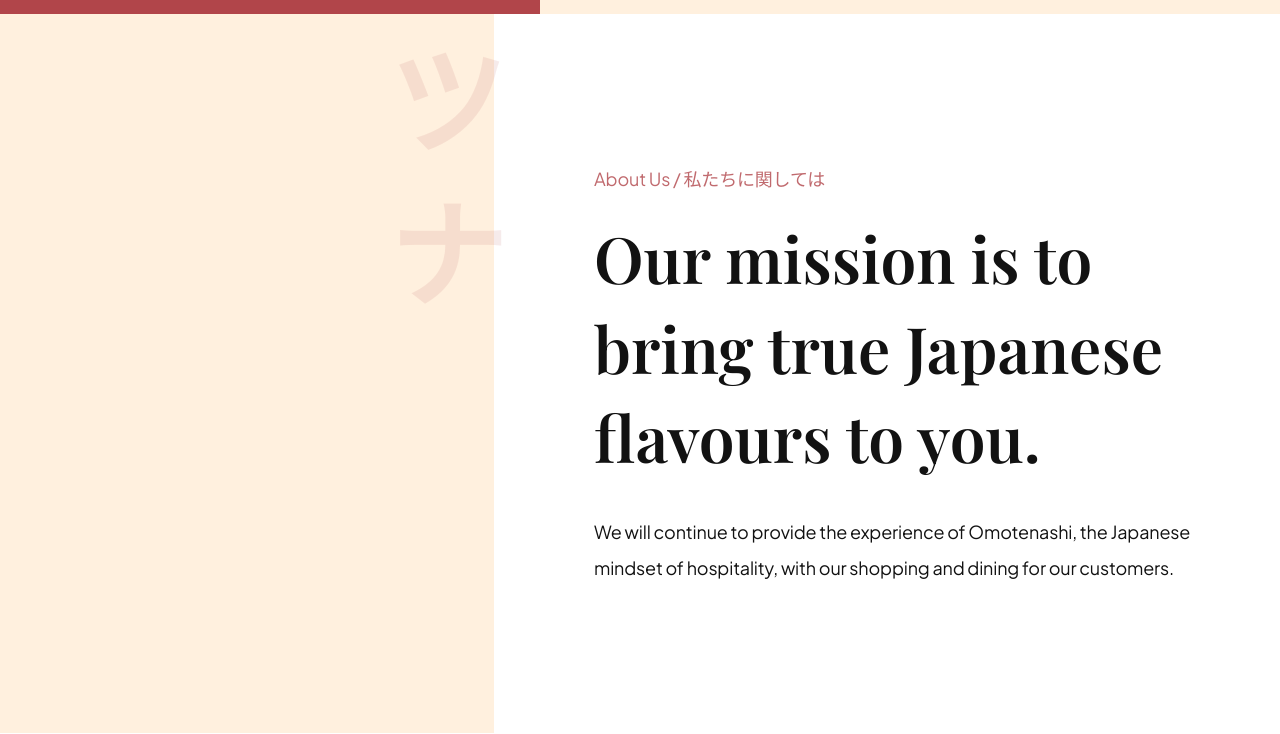
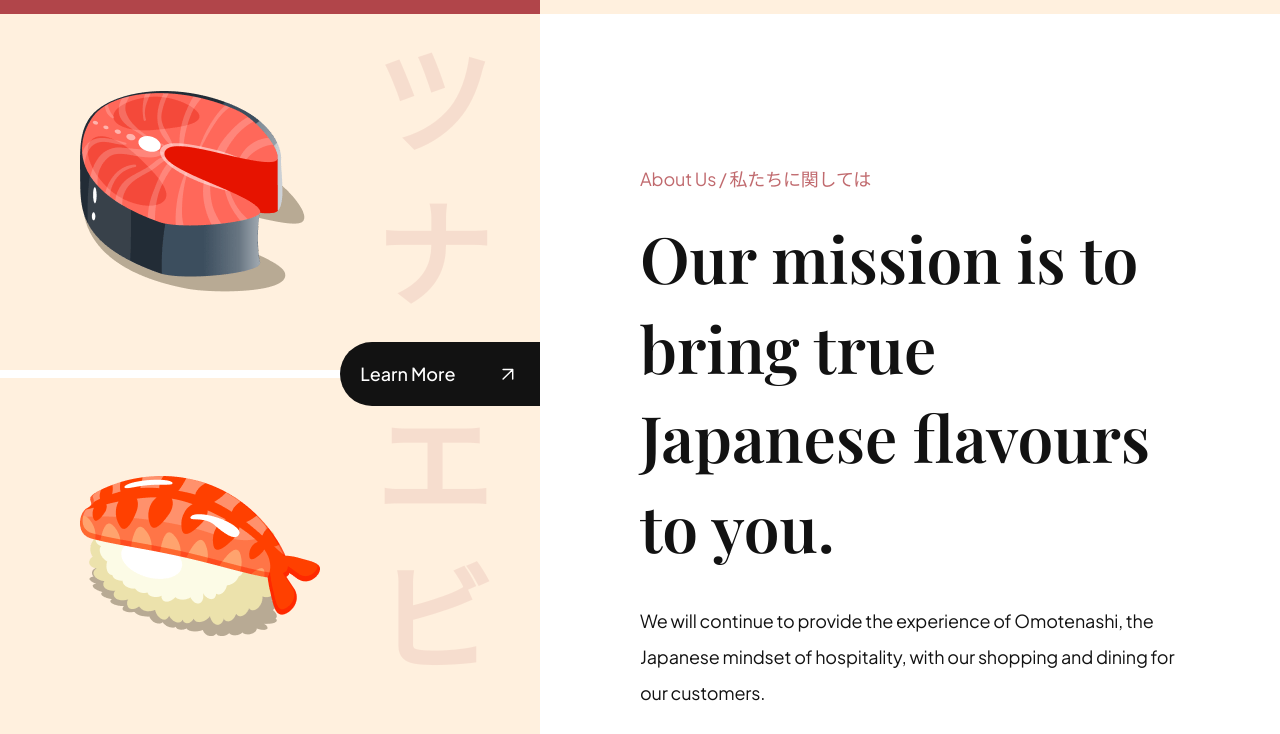
Before and after one commit to andrewwwmatsko/sushiman, a plain HTML site: page index.html in a window 1280 px wide. Shown: the part 780-1514 px from the top of the page. Drawn offline with nearby package versions, Linux system fonts and the light colour scheme; a web font is replaced by a local one.

Commit message:
about-us section

```diff
--- a/css/styles.css
+++ b/css/styles.css
@@ -98,7 +98,7 @@ p {
 /* Hero section*/
 
 .hero {
-  background: linear-gradient(to right, #b1454a 49%, #fff 50% 80%, #b1454a 80%);
+  /* background: linear-gradient(to right, #b1454a 49%, #fff 50% 80%, #b1454a 80%); */
 }
 
 .hero-container {
@@ -277,54 +277,85 @@ p {
 /* =============== */
 
 /* About-us */
-.about-us {
-  background: linear-gradient(to right, #fff0de 49%, #fff 50%);
+
+.container-about-us {
+  display: flex;
 }
-
-.about-us-container {
-  display: flex;
-  justify-content: space-around;
-  /* background: #fff0de; */
-  background: linear-gradient(to right, #fff0de 49%, #fff 50%);
-}
-
-.about-us-background {
+.about-us-images {
+  position: relative;
 }
 
 .about-us-top {
-  background: #fff0de;
-  max-width: 540px;
-  padding-top: 27px;
-  padding-bottom: 57px;
+  position: relative;
+  right: 80px;
+  width: 540px;
+  height: 356px;
+  background-color: #fff0de;
+  background-image: url("../img/about-us-top.png");
+  background-repeat: no-repeat;
+  background-position: 80px;
+  margin-bottom: 8px;
 }
-
-.about-us-text-top {
+.about-us-text {
   color: #b1454a;
+  opacity: 0.1;
   font-family: Arial;
   font-size: 120px;
   font-weight: 700;
+  writing-mode: vertical-lr;
   line-height: normal;
-  opacity: 0.1;
-  writing-mode: vertical-lr;
-  position: relative;
-  left: 150px;
+  position: absolute;
+  right: 30px;
+  top: 27px;
 }
 
-.about-us-main {
-  padding: 147px 0;
-  padding-left: 100px;
-  background: #fff;
+.about-us-learn {
+  position: absolute;
+  z-index: 999;
+  right: 0;
+  top: 328px;
+  display: flex;
+  justify-content: space-around;
+  align-items: center;
+  background-color: #121212;
+  width: 200px;
+  height: 64px;
+  border-top-left-radius: 36px;
+  border-bottom-left-radius: 36px;
 }
 
-.about-us-japan-text {
+.about-us-learn-link {
+  color: #fff;
+  font-family: "Plus Jakarta Sans";
+  font-size: 18px;
+  font-weight: 500;
+  line-height: normal;
+}
+
+.about-us-bottom {
+  width: 540px;
+  height: 356px;
+  background: #fff0de;
+  background-image: url("../img/about-us-bottom.png");
+  background-repeat: no-repeat;
+  background-position: 80px;
+  position: relative;
+  right: 80px;
+}
+.about-us-main {
+  padding-top: 147px;
+  padding-left: 20px;
+}
+
+.about-us-main-text {
   color: #b1454a;
+  font-family: "Plus Jakarta Sans";
   font-size: 18px;
   line-height: 200%;
   letter-spacing: -0.01em;
+  margin-bottom: 16px;
   opacity: 0.8;
-  margin-bottom: 16px;
 }
-
 .about-us-title {
   color: #121212;
   font-family: "Playfair Display";
@@ -334,11 +365,11 @@ p {
   max-width: 702px;
   margin-bottom: 32px;
 }
-.about-us-text {
+.about-us-description {
   color: #121212;
+  font-family: "Plus Jakarta Sans";
   font-size: 18px;
   line-height: 200%;
   letter-spacing: -0.01em;
-  max-width: 608px;
 }
 /* =============== */
--- a/index.html
+++ b/index.html
@@ -93,18 +93,27 @@
         </div>
       </section>
       <section class="about-us">
-        <div class="container about-us-container">
-          <div class="about-us-background">
+        <div class="container container-about-us">
+          <div class="about-us-images">
             <div class="about-us-top">
-              <p class="about-us-text-top">ツ ナ</p>
+              <span class="about-us-text">ツ ナ</span>
+              <div class="about-us-learn">
+                <a class="about-us-learn-link" href="">Learn More</a>
+                <svg class="about-us-arrow-icon" width="24px" height="24px">
+                  <use href="./img/symbol-defs.svg#icon-arrow-up-right"></use>
+                </svg>
+              </div>
+            </div>
+            <div class="about-us-bottom">
+              <span class="about-us-text">エ ビ</span>
             </div>
           </div>
           <div class="about-us-main">
-            <p class="about-us-japan-text">About Us / 私たちに関しては</p>
+            <p class="about-us-main-text">About Us / 私たちに関しては</p>
             <h2 class="about-us-title">
               Our mission is to bring true Japanese flavours to you.
             </h2>
-            <p class="about-us-text">
+            <p class="about-us-description">
               We will continue to provide the experience of Omotenashi, the
               Japanese mindset of hospitality, with our shopping and dining for
               our customers.
```
Also changed, not shown: img/about-us-bottom.png (added), img/about-us-top.png (added), img/hero-image.png (deleted), img/symbol-defs.svg (added), 2 other files.
